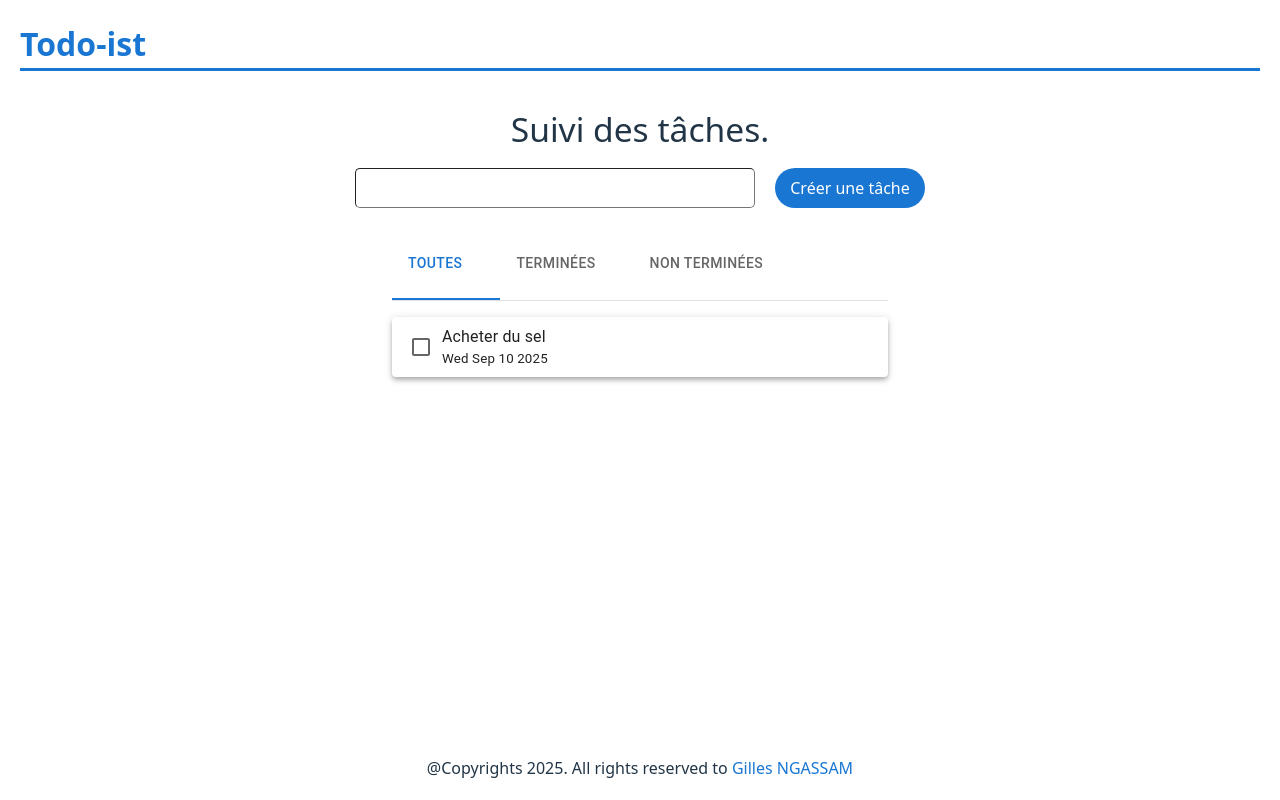
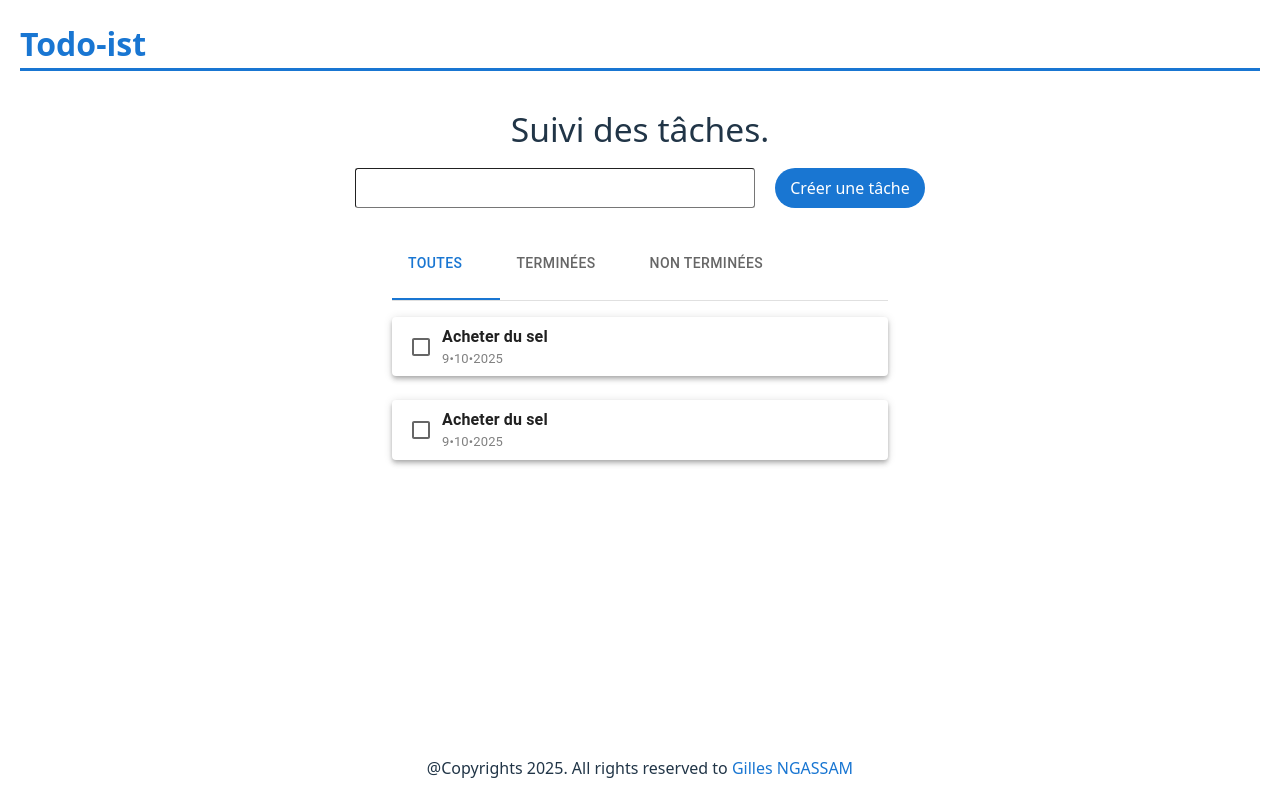
Before and after one commit to NanmegniNgassam/todo-list, a React (Vite) app: page / in a window 1280 px wide. Built offline with nearby package versions, Linux system fonts and the light colour scheme; some icons are missing.

Commit message:
Dev: Adding more styles to components

```diff
--- a/src/components/taskWrapper/index.tsx
+++ b/src/components/taskWrapper/index.tsx
@@ -6,12 +6,16 @@ const TaskWrapper = ({ task }: { task: Task}) => {
   const { content, created } = task;
 
   return (
-    <Paper elevation={4} sx={{ py: 1, px: 1 }}>
+    <Paper elevation={4} sx={{ py: 1, px: 1, mb: 3 }}>
       <Stack direction='row' alignItems='center' >
         <Checkbox />
         <Stack direction='column' flex={1}>
-          <Typography> { content } </Typography>
-          <small> { created } </small>
+          <Typography variant='body1' sx={{ fontWeight: 'bold' }} >
+            { content }
+          </Typography>
+          <Typography fontSize='small' color='gray'>
+            { new Date(created).toLocaleDateString().split('/').join('•') }
+          </Typography>
         </Stack>
         <DeleteIcon sx={{ cursor: 'pointer' }} color='primary' />
       </Stack>
--- a/src/components/tasksList/index.tsx
+++ b/src/components/tasksList/index.tsx
@@ -5,10 +5,15 @@ import TaskWrapper from "../taskWrapper";
 import DoneOutlineIcon from '@mui/icons-material/DoneOutline';
 import PublishedWithChangesIcon from '@mui/icons-material/PublishedWithChanges';
 import HourglassEmptyIcon from '@mui/icons-material/HourglassEmpty';
+import type { Task } from "../../models/Task.model";
 
 const TasksList = () => {
   type TabType = 'all' | 'done' | 'undone';
   const [value, setValue] = useState<TabType>('all');
+  const tasks: Task[] = [
+    { id: 1, content: 'Acheter du sel', created: new Date().toLocaleDateString() },
+    { id: 1, content: 'Acheter du sel', created: new Date().toLocaleDateString() },
+  ]
 
   const handleChange = (_: React.SyntheticEvent, newValue: TabType) => {
     setValue(newValue);
@@ -41,7 +46,12 @@ const TasksList = () => {
         </Box>
 
         <TabPanel value="all" sx={{ px: 0, py: 2 }}>
-          <TaskWrapper task={{ id: 1, content: 'Acheter du sel', created: new Date().toDateString() }} />
+          {
+            tasks.map(task => (
+              <TaskWrapper task={task} key={task.id} />
+            ))
+          }
+
         </TabPanel>
         <TabPanel value="done" sx={{ px: 0, py: 2 }}>
           Item Two
--- a/src/index.css
+++ b/src/index.css
@@ -86,7 +86,7 @@ form input {
   outline: none;
   padding: 5px 10px;
   font-size: 1em;
-  border-radius: 5px 5px 5px 5px;
+  border-radius: 3px 3px 3px 3px;
   border-width: 1px;
 }
 
```
